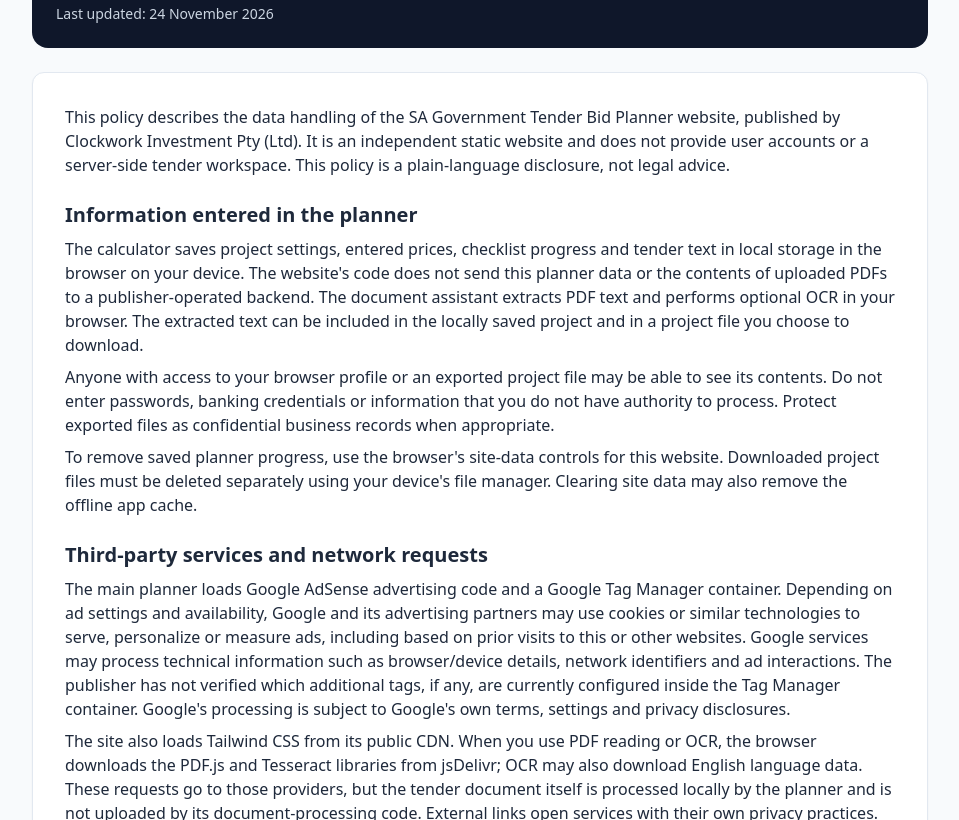
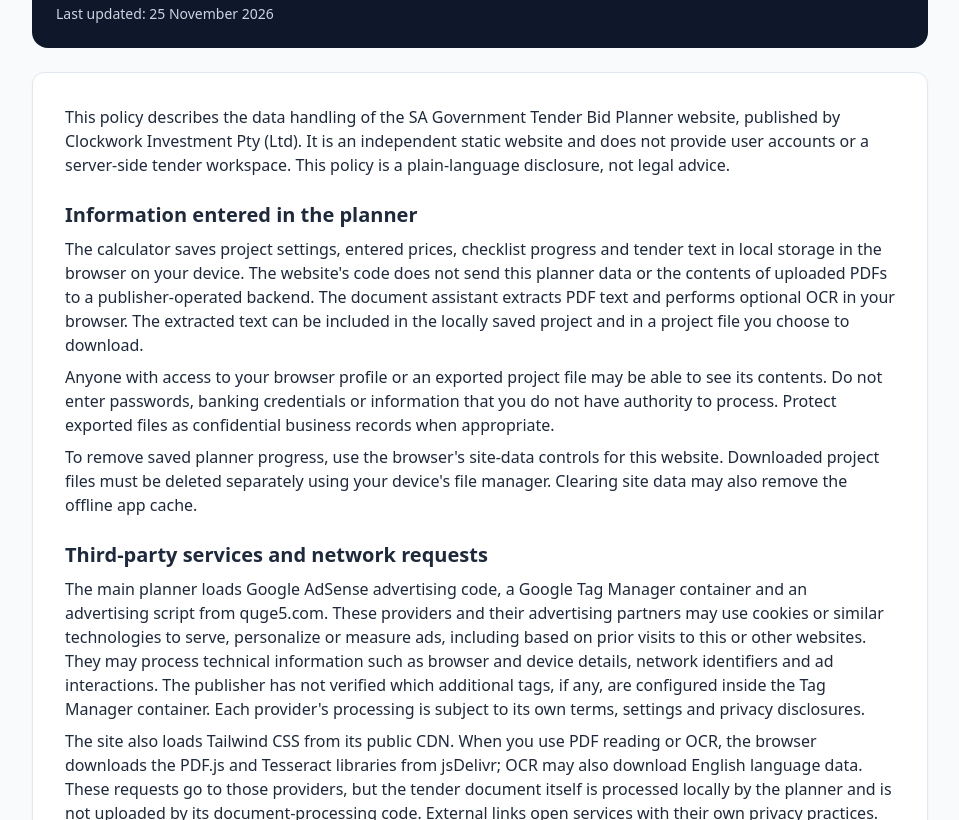
Before and after one commit to Morgashen/sa-government-rfq-margin-calculator, a plain HTML site: page privacy.html in a window 1280 px wide. Shown: the part 132-952 px from the top of the page, without its empty margins (160-1119 px from the left). Drawn offline with nearby package versions, Linux system fonts and the light colour scheme.

Commit message:
Add advertising zone script
Co-authored-by: Copilot <223556219+Copilot@users.noreply.github.com>

```diff
--- a/privacy.html
+++ b/privacy.html
@@ -16,7 +16,7 @@
     <header class="bg-slate-900 text-white rounded-2xl p-6 mb-6">
       <a class="text-emerald-300 underline text-sm" href="/">SA Government Tender Bid Planner</a>
       <h1 class="text-3xl font-bold mt-3">Privacy Policy</h1>
-      <p class="text-slate-300 text-sm mt-2">Last updated: 24 November 2026</p>
+      <p class="text-slate-300 text-sm mt-2">Last updated: 25 November 2026</p>
     </header>
     <main class="bg-white rounded-xl shadow-sm border border-slate-200 p-6 md:p-8 space-y-6">
       <p>This policy describes the data handling of the SA Government Tender Bid Planner website, published by Clockwork Investment Pty (Ltd). It is an independent static website and does not provide user accounts or a server-side tender workspace. This policy is a plain-language disclosure, not legal advice.</p>
@@ -28,7 +28,7 @@
       </section>
       <section>
         <h2 class="text-xl font-bold mb-2">Third-party services and network requests</h2>
-        <p>The main planner loads Google AdSense advertising code and a Google Tag Manager container. Depending on ad settings and availability, Google and its advertising partners may use cookies or similar technologies to serve, personalize or measure ads, including based on prior visits to this or other websites. Google services may process technical information such as browser/device details, network identifiers and ad interactions. The publisher has not verified which additional tags, if any, are currently configured inside the Tag Manager container. Google's processing is subject to Google's own terms, settings and privacy disclosures.</p>
+        <p>The main planner loads Google AdSense advertising code, a Google Tag Manager container and an advertising script from quge5.com. These providers and their advertising partners may use cookies or similar technologies to serve, personalize or measure ads, including based on prior visits to this or other websites. They may process technical information such as browser and device details, network identifiers and ad interactions. The publisher has not verified which additional tags, if any, are configured inside the Tag Manager container. Each provider's processing is subject to its own terms, settings and privacy disclosures.</p>
         <p class="mt-2">The site also loads Tailwind CSS from its public CDN. When you use PDF reading or OCR, the browser downloads the PDF.js and Tesseract libraries from jsDelivr; OCR may also download English language data. These requests go to those providers, but the tender document itself is processed locally by the planner and is not uploaded by its document-processing code. External links open services with their own privacy practices.</p>
         <p class="mt-2">Third-party providers may use cookies or similar technologies. You can manage cookies in your browser and review Google's <a class="text-emerald-800 underline" href="https://policies.google.com/technologies/ads" target="_blank" rel="noopener noreferrer">advertising technology information</a>, <a class="text-emerald-800 underline" href="https://policies.google.com/privacy" target="_blank" rel="noopener noreferrer">Privacy Policy</a> and <a class="text-emerald-800 underline" href="https://myadcenter.google.com/" target="_blank" rel="noopener noreferrer">ad settings</a>. Browser controls may affect site functionality or advertising personalization.</p>
       </section>
```
Also changed, not shown: index.html (+1 -0 lines).
